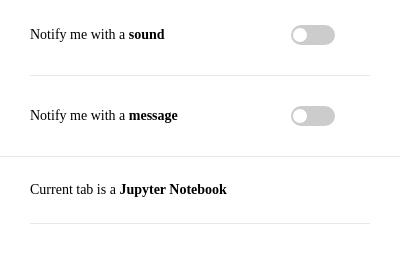
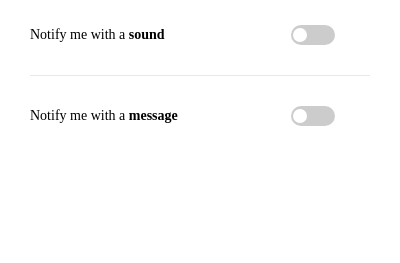
Before and after one commit to naraB/jupyter-notifier, a browser extension: page src/popup/popup.html in a window 400 px wide. Shown: the part 63-326 px from the top of the page. Drawn offline with Linux system fonts and the light colour scheme.

Commit message:
Remove page type information from UI

```diff
--- a/src/popup/popup.css
+++ b/src/popup/popup.css
@@ -28,7 +28,7 @@
     font-weight: lighter;
   } */
 
-p {
+p, span {
     font-size: 14px;
 }
 
@@ -166,10 +166,6 @@ input::-webkit-inner-spin-button {
     padding: 30px 0px;
 }
 
-.secondary-padding-top-bottom {
-    padding: 25px 0;
-}
-
 .icon {
     border-radius: 50%;
     padding: 3px;
--- a/src/popup/popup.html
+++ b/src/popup/popup.html
@@ -26,7 +26,7 @@
                 </div>
             </div>
         </div>
-        <div class="secondary-padding border-bottom">
+        <div class="secondary-padding">
             <div class="padding-top-bottom flex justify-content-space-between align-items-center">
                 <p class="flex-2">Notify me with a <span id="showNotification" class="bold cursor-pointer">message</span></p>
                 <div class="flex-1 flex justify-content-center">
@@ -37,11 +37,7 @@
                 </div>
             </div>
         </div>
-        <div class="secondary-padding">
-            <div class="border-bottom secondary-padding-top-bottom flex  align-items-center">
-                <p> Current tab is a <span class="bold">Jupyter Notebook </span></p>
-            </div>
-        </div>
+
 
     </div>
 </body>
--- a/src/popup/popup.js
+++ b/src/popup/popup.js
@@ -6,7 +6,6 @@ document.addEventListener('DOMContentLoaded', () => {
 class Popup {
     notifySound;
     notifyMessage;
-
 
     constructor(){}
 
```
